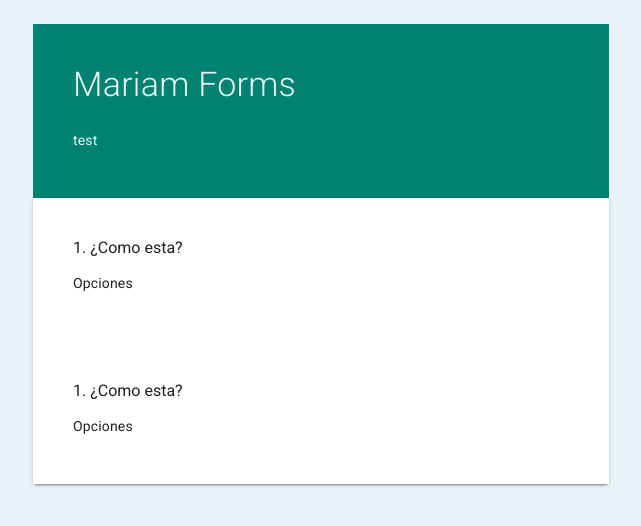
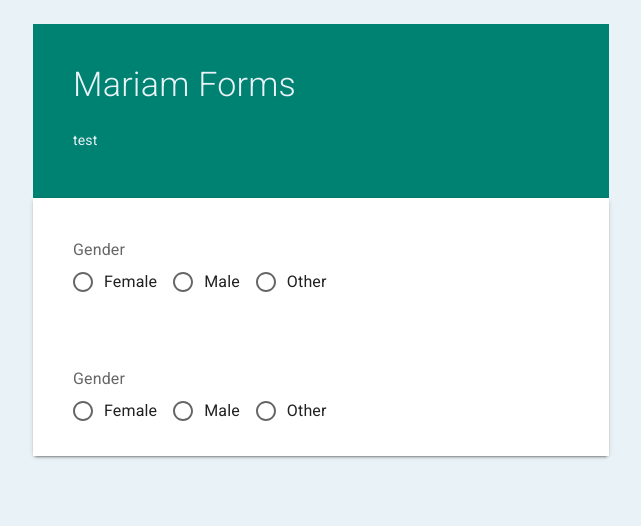
Before and after one commit to ignemdev/dynamic-test, a React (Create React App) app: page / in a window 1280 px wide. Shown: the top 526 px of the page, without its empty margins (319-960 px from the left). Built offline with nearby package versions, Linux system fonts and the light colour scheme.

Commit message:
question radio button implemented

```diff
--- a/src/components/Question.js
+++ b/src/components/Question.js
@@ -1,18 +1,20 @@
 import { spacing, border } from '../helpers/theme';
-import { Card, CardContent, Typography } from '@mui/material/';
+import { Card } from '@mui/material/';
+
+import { Radio, RadioGroup, FormControlLabel, FormControl, FormLabel } from '@mui/material'
 
 function Question() {
 
     return (
         <Card variant="secondary" sx={{ ...spacing, ...border }}>
-            <CardContent sx={{ padding: 0 }}>
-                <Typography variant="p" component="div" sx={{ marginBottom: 2, width: '100%' }} >
-                    1. ¿Como esta?
-                </Typography>
-                <Typography variant="body2">
-                    Opciones
-                </Typography>
-            </CardContent>
+            <FormControl>
+                <FormLabel id="demo-row-radio-buttons-group-label">Gender</FormLabel>
+                <RadioGroup row>
+                    <FormControlLabel value="female" control={<Radio />} label="Female" />
+                    <FormControlLabel value="male" control={<Radio />} label="Male" />
+                    <FormControlLabel value="other" control={<Radio />} label="Other" />
+                </RadioGroup>
+            </FormControl>
         </Card>
     );
 }
```
